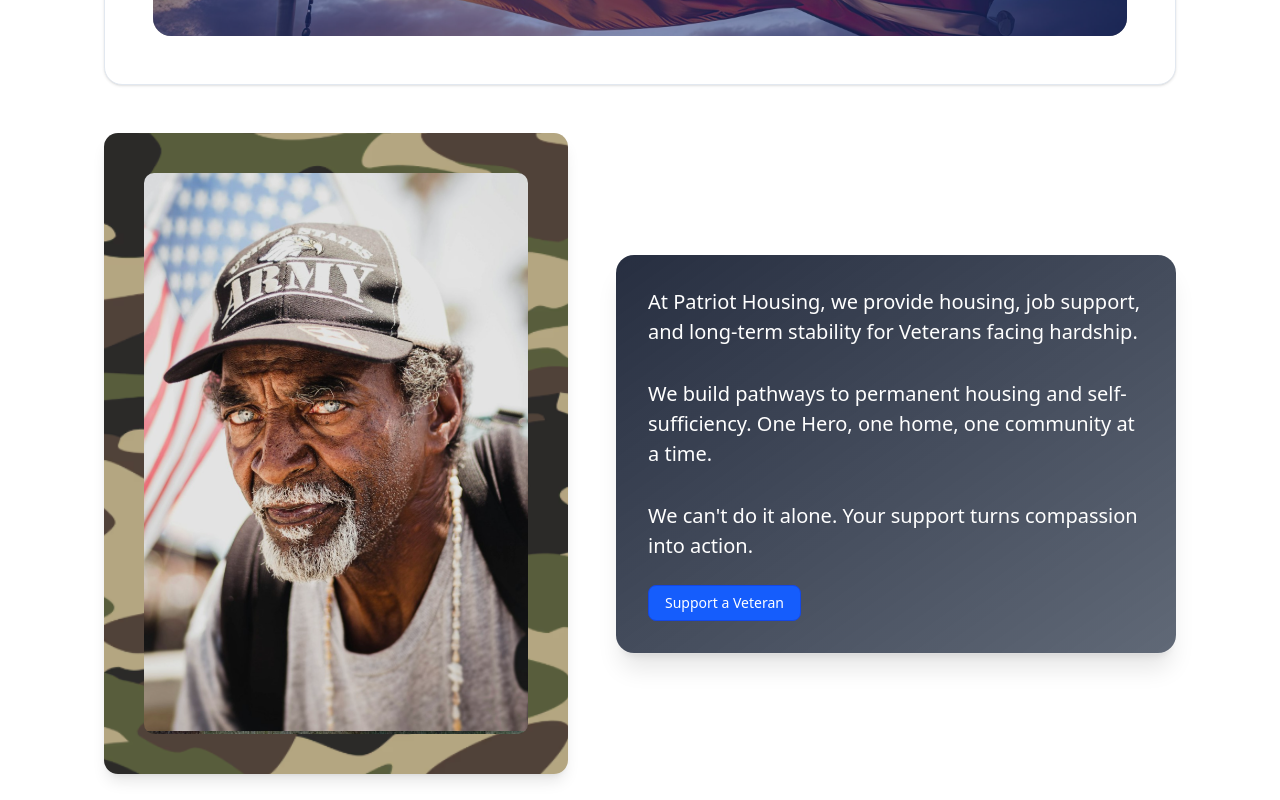
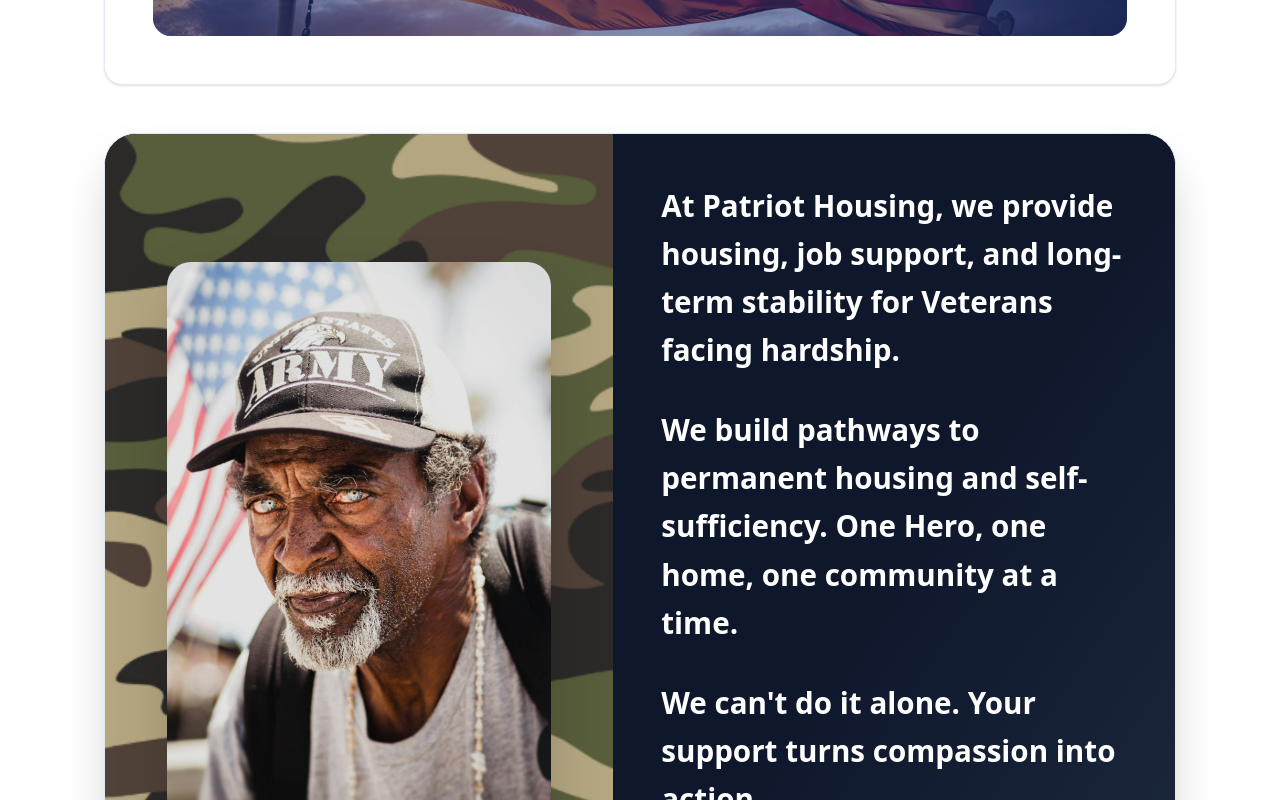
Before and after one commit to ktp-usc/patriot-housing, a Next.js app: page /donate in a window 1280 px wide. Shown: the part 440-1240 px from the top of the page. Built offline with nearby package versions, Linux system fonts and the light colour scheme.

Commit message:
Merge image and text box in donate page

```diff
--- a/app/donate/page.tsx
+++ b/app/donate/page.tsx
@@ -2,7 +2,6 @@ import Image from "next/image";
 import guy from "@/components/images/Guy.png";
 import { Button } from "@/components/ui/button";
 import Header from "@/components/header";
-import { ArrowRight } from "lucide-react";
 import Footer from "@/components/footer";
 
 export default function DonatePage() {
@@ -25,47 +24,47 @@ export default function DonatePage() {
                     </section>
 
                     {/* Bottom row: Image + Text */}
-                    <section className="grid items-center gap-12 lg:grid-cols-[auto_1fr]">
-                        <div className="flex justify-center lg:justify-start">
-                            <div className="p-10 rounded-xl bg-[url('/cameo_background.png')] bg-cover bg-center shadow-lg">
+                    <section className="overflow-hidden rounded-[2rem] border border-slate-200 bg-slate-950 shadow-2xl">
+                        <div className="grid items-stretch lg:grid-cols-[minmax(320px,0.95fr)_1.05fr]">
+                            <div className="flex items-center justify-center bg-[url('/cameo_background.png')] bg-cover bg-center p-8 md:p-10">
                                 <Image
                                     src={guy}
                                     alt="Veteran"
                                     width={400}
                                     height={450}
                                     priority
-                                    className="h-auto w-full max-w-sm rounded-lg"
+                                    className="h-auto w-full max-w-sm rounded-[1.5rem] object-contain drop-shadow-2xl"
                                 />
                             </div>
-                        </div>
 
-                        <div className="rounded-2xl bg-gradient-to-br from-slate-900/90 to-slate-800/70 p-8 text-white shadow-xl backdrop-blur ring-1 ring-white/10">
-                            <div className="max-w-xl">
-                                <p className="text-[20px]">
+                            <div className="flex items-center bg-gradient-to-br from-slate-900 via-slate-900 to-slate-800 p-8 text-white md:p-10 lg:p-12">
+                                <div className="space-y-8">
+                                    <p className="text-2xl font-semibold leading-relaxed md:text-[1.85rem]">
                                         At Patriot Housing, we provide housing, job support,
                                         and long-term stability for Veterans facing hardship.
                                     </p>
 
-                                <p className="pt-8 text-[20px]">
+                                    <p className="text-2xl font-semibold leading-relaxed md:text-[1.85rem]">
                                         We build pathways to permanent housing and
                                         self-sufficiency. One Hero, one home, one community at a time.
                                     </p>
 
-                                <p className="pt-8 text-[20px]">
+                                    <p className="text-2xl font-semibold leading-relaxed md:text-[1.85rem]">
                                         We can&apos;t do it alone.
                                         Your support turns compassion into action.
                                     </p>
 
-                                <div className="mt-6 flex justify-center lg:justify-start">
+                                    <div className="flex justify-center pt-2 lg:justify-start">
                                         <a
                                             href="https://givebutter.com/c/XRhwPV"
                                             target="_blank"
                                             rel="noopener noreferrer"
                                         >
-                                        <Button className="bg-blue-600 hover:bg-blue-700">
+                                            <Button size="lg" className="bg-blue-600 px-6 text-base hover:bg-blue-700">
                                                 Support a Veteran
                                             </Button>
                                         </a>
+                                    </div>
                                 </div>
                             </div>
                         </div>
```
Lines whose indentation alone changed are shown as unchanged.
